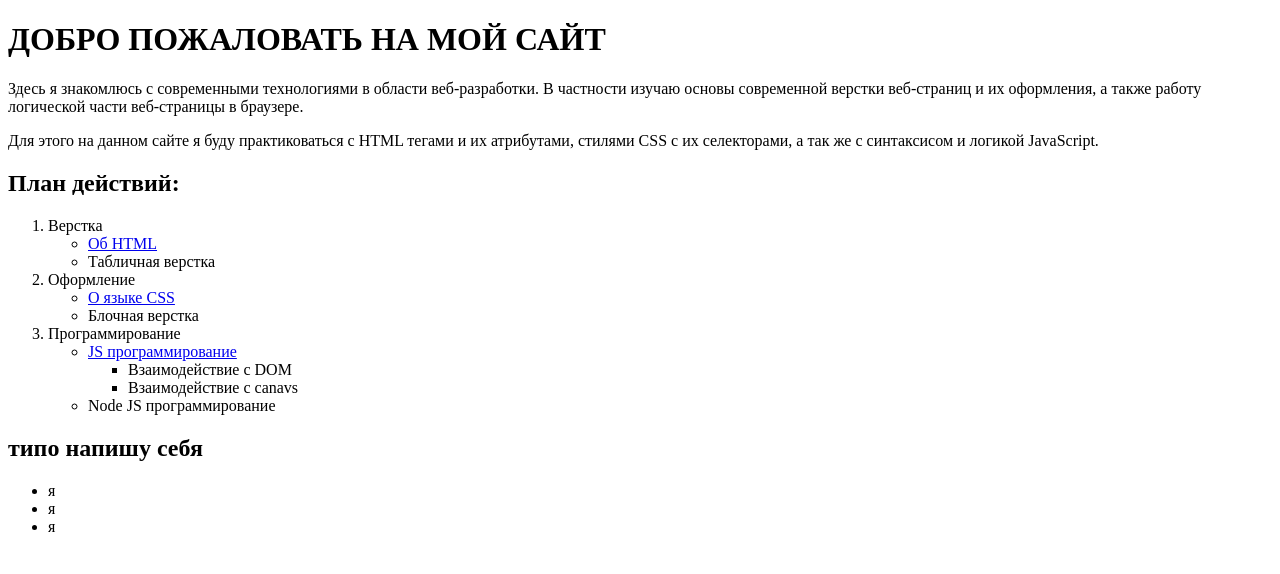
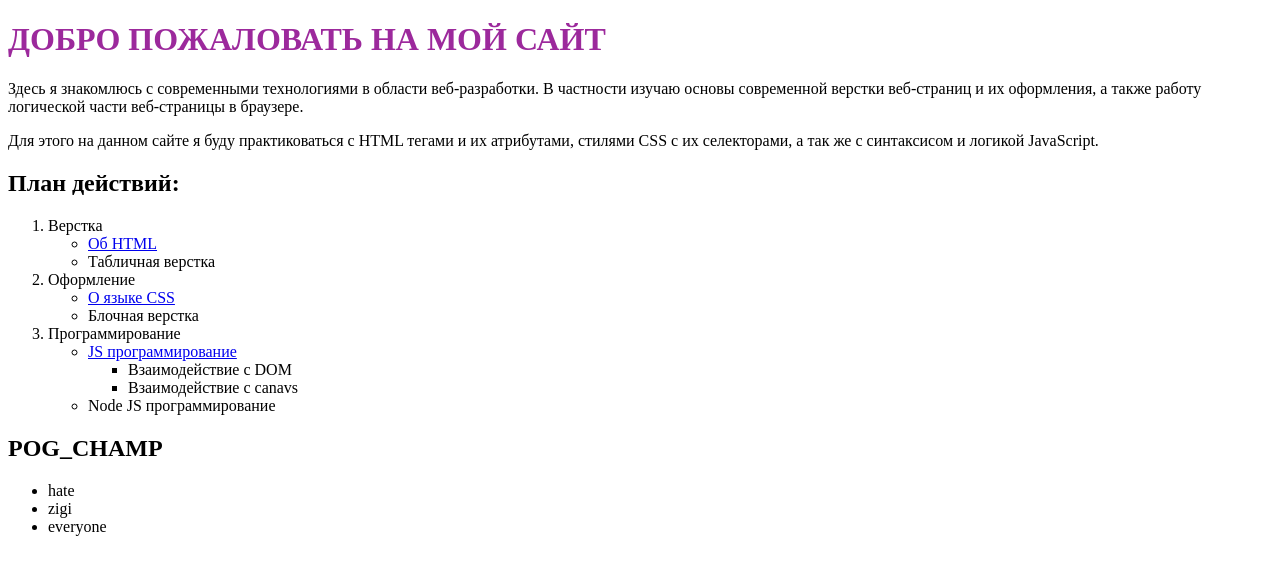
Before and after one commit to Itziggi/hateeveryone, a plain HTML site: page index.html in a window 1280 px wide. Drawn offline with Linux system fonts and the light colour scheme.

Commit message:
Update index.html

```diff
--- a/index.html
+++ b/index.html
@@ -3,8 +3,13 @@
 
     <head>
         <meta charset="UTF-8">
-        <title>Мой сайт</title>
-
+        <title>1000-7</title>
+    <style>
+        h1 {
+            color:rgb(156, 41, 156);
+            border-color: rgb(223, 211, 44)
+        }
+    </style>
     </head>
 
     <body>
@@ -32,7 +37,9 @@
                     <li>
                         <a href="pages/HTML.html">Об HTML</a>
                     </li>
-                    <li>Табличная верстка</li>
+                    <li>
+                        <a herf="pages/table.html">Табличная верстка</a>
+                    </li>
                 </ul>
             </li>
             <li>
@@ -65,16 +72,16 @@
                 </ul>
             </li>
         </ol>
-        <h2>типо напишу себя</h2>
+        <h2>POG_CHAMP</h2>
         <ul>
              <li>
-                я
+                hate
             </li>
             <li>
-                я
+                zigi
             </li>
             <li>
-                я
+                everyone
             </li>
         </ul>
 
```
